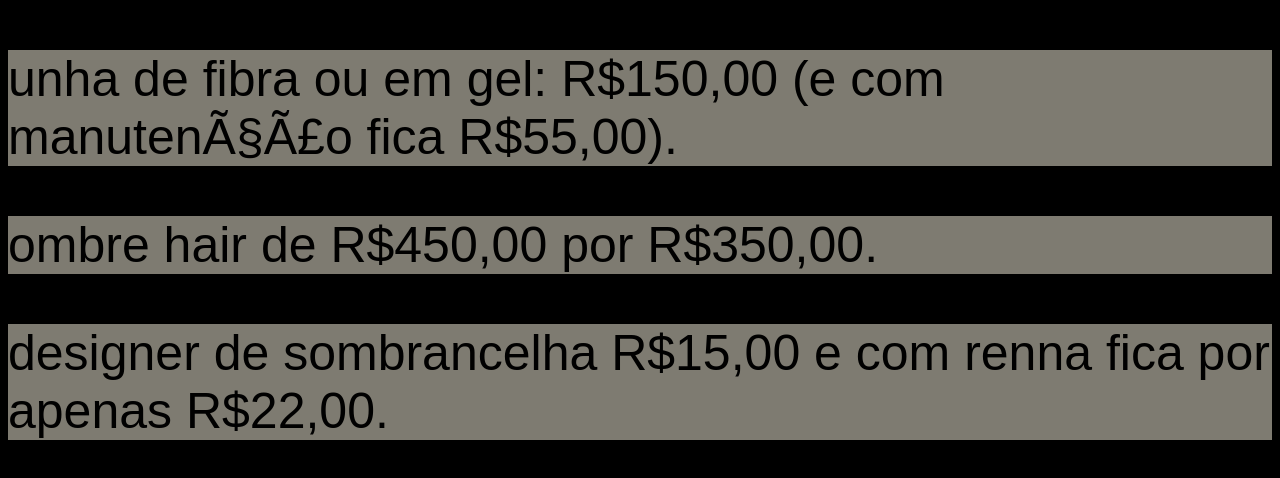
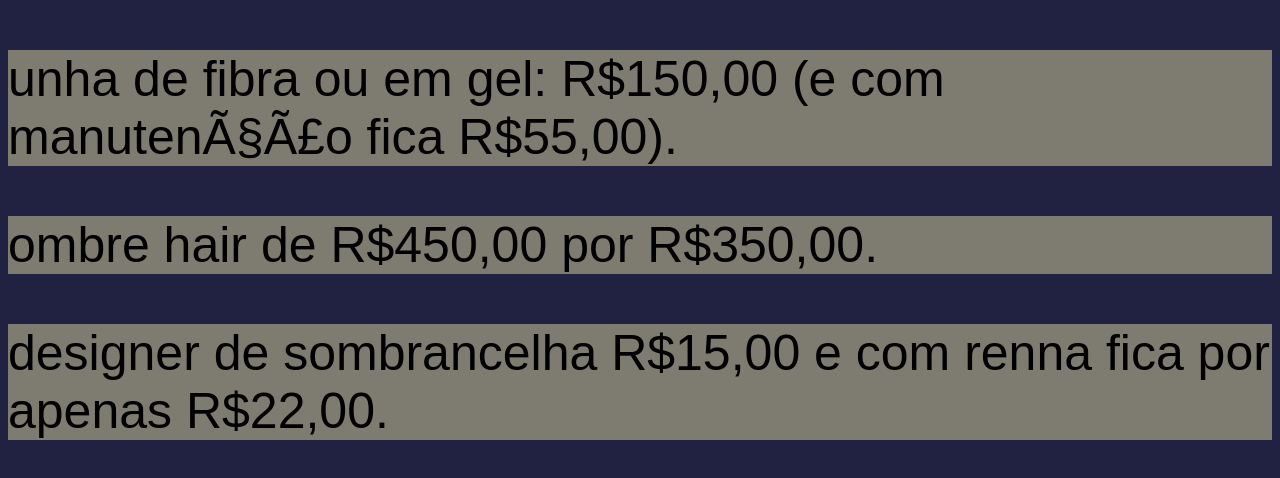
Before and after one commit to janacmp/salao-beleza-definida, a plain HTML site: page produtos.html in a window 1280 px wide. Drawn offline with Linux system fonts and the light colour scheme.

Commit message:
ṕoiujytr

```diff
--- a/produtos.css
+++ b/produtos.css
@@ -1,5 +1,5 @@
 body{
-    background-color:black;
+    background-color:rgb(33, 33, 66);
 }
 
 h1{
```
